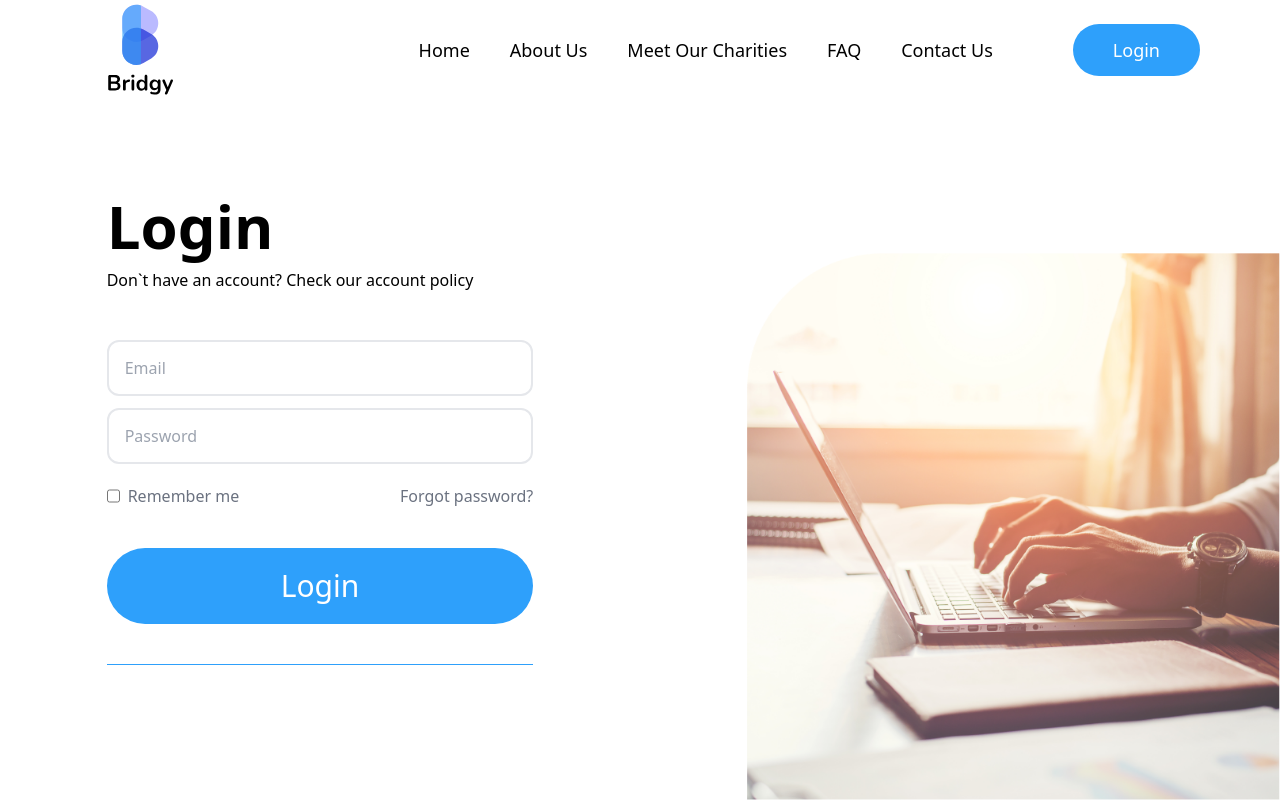
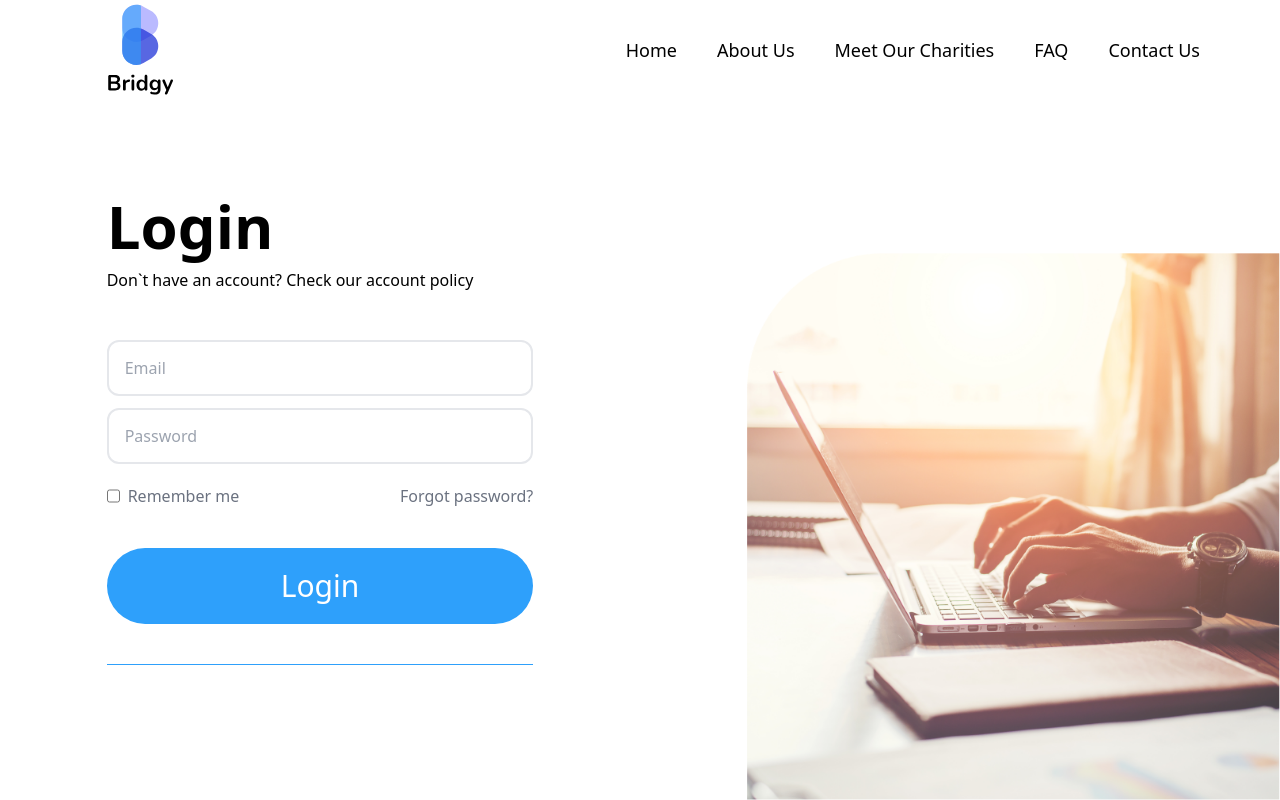
Before and after one commit to VladTZY/Bridgy, a React (Vite) app in the folder frontend/: page /login in a window 1280 px wide. Built offline with nearby package versions, Linux system fonts and the light colour scheme.

Commit message:
GEN-111 + minor fixes

```diff
--- a/frontend/src/App.jsx
+++ b/frontend/src/App.jsx
@@ -4,6 +4,7 @@ import { LoginPage } from "./pages/MiscPages/LoginPage";
 import { HomePage } from "./pages/MiscPages/HomePage";
 import { Navbar } from "./components/Navbar";
 import { MiniNavbar } from "./components/MiniNavbar";
+import { LoginNavbar } from "./components/LoginNavbar";
 import { Sidebar } from "./components/Sidebar";
 import { Footer } from "./components/Footer";
 import { MiniFooter } from "./components/MiniFooter";
@@ -158,7 +159,7 @@ function App() {
         element={isLoggedIn ? <ProfilePage /> : <Navigate to="/login" />}
       />
       <Route
-        path="/oportunity/:id"
+        path="/opportunity/:id"
         element={isLoggedIn ? <OportunityPage /> : <Navigate to="/login" />}
       />
       <Route path="*" element={<NotFoundPage />} />
@@ -184,7 +185,7 @@ function WrappedApp() {
           false: {
             true: (
               <div className="flex flex-col">
-                <Navbar />
+                <LoginNavbar />
                 <App />
               </div>
             ),
--- a/frontend/src/components/Card.jsx
+++ b/frontend/src/components/Card.jsx
@@ -1,17 +1,46 @@
 import { useNavigate } from "react-router-dom";
+import ClockIcon from "../../Bridgy_Assets/icon/clock blue.svg";
+import LocationIcon from "../../Bridgy_Assets/icon/location blue.svg";
+import CalendarIcon from "../../Bridgy_Assets/icon/calender blue.svg";
 
-export const Card = ({ id, name, description }) => {
+
+export const Card = ({ id, event_type, pic, title, description, date, location, duration}) => {
   const navigate = useNavigate();
 
   const handleMoreInfo = () => {
-    navigate(`/oportunity/${id}`);
+    navigate(`/${event_type}/${id}`);
   };
 
   return (
-    <div className="max-w-sm p-6 m-6 bg-cyan-500 borde rounded-lg trasnform transition duration-500 hover:bg-cyan-400 hover:scale-110 hover:drop-shadow-[0_35px_35px_rgba(51,204,255,0.25)]">
-      <h1 className="text-xl text-white bold">{name}</h1>
-      <p className="text-xl text-white bold">{description}</p>
-      <button onClick={handleMoreInfo}>More info</button>
+    <div className="w-[500px] rounded-lg transform transition duration-500  hover:scale-110 hover:drop-shadow-black flex-row">
+      <img src={pic} className="rounded-lg ml-12" style={{height: '200px'}} />
+      <div className="flex h-[30px] justify-around mt-4">
+        <div className="flex px-8 border justify-around">
+          <img src={CalendarIcon} style={{width: '20px', height: '20px'}} />
+          <div className="text-md text-black">
+            {date?.toString().substring(0, 10)}
+          </div>
+        </div>
+        <div className="flex px-8 border justify-around">
+          <img src={LocationIcon} style={{width: '20px', height: '20px'}} />
+          <div className="text-md text-black">
+            {location}
+          </div>
+        </div>
+        <div className="flex px-8 border justify-around">
+          <img src={ClockIcon} style={{width: '20px', height: '20px'}} />
+          <div className="text-md text-black">
+            {duration}h
+          </div>
+        </div>
+      </div>
+      <div className="mt-4 ml-6 text-3xl text-bold">
+        {title}
+      </div>
+      <div className="ml-6 mt-2 text-xl">
+        {description}
+      </div>
+      <button className="rounded-3xl ml-4 mt-8 px-48 py-4 bg-[#2EA0FB] hover:bg-[#2135D9] text-white text-xl" onClick={handleMoreInfo}>More info</button>
     </div>
   );
 };
--- /dev/null
+++ b/frontend/src/components/LoginNavbar.jsx
@@ -0,0 +1,43 @@
+import { Link } from "react-router-dom";
+import logo from '../../Bridgy_Assets/LOGO BRIDGY/Logo/SVG.svg';
+
+export const LoginNavbar = () => {
+
+  return (
+    <div className="flex px-20 justify-between h-[100px]">
+      <div className="flex items-center">
+        <Link to="/">
+          <img src={logo} alt="react logo" style={{ width: '120px', height: '120px'}}/>
+        </Link>
+      </div>
+
+      <div className="flex gap-10 items-center">
+         <Link to="/">
+          <div className="hover:underline underline-offset-8 decoration-2 hover:text-[#2135D9] text-lg">
+            Home
+          </div>
+        </Link>
+        <Link to="/">
+          <div className="hover:underline underline-offset-8 decoration-2 hover:text-[#2135D9] text-lg">
+            About Us
+          </div>
+        </Link>
+        <Link to="/">
+          <div className="hover:underline underline-offset-8 decoration-2 hover:text-[#2135D9] text-lg">
+            Meet Our Charities
+          </div>
+        </Link>
+        <Link to="/">
+          <div className="hover:underline underline-offset-8 decoration-2 hover:text-[#2135D9] text-lg">
+            FAQ
+          </div>
+        </Link>
+        <Link to="/">
+          <div className="hover:underline underline-offset-8 decoration-2 hover:text-[#2135D9] text-lg">
+            Contact Us
+          </div>
+        </Link>
+      </div>
+    </div>
+  );
+};
--- a/frontend/src/pages/OrganizationPages/PostOpportunitiesPage.jsx
+++ b/frontend/src/pages/OrganizationPages/PostOpportunitiesPage.jsx
@@ -79,7 +79,7 @@ export const PostOpportunitiesPage = () => {
               <div className="w-full">
                 <label>
                   <div className="flex">
-                    <img className="my-auto" src={ClockIcon} />
+                    <img className="my-auto" src={TimeIcon} />
                     <p className="my-auto text-xl">Capacity</p>
                   </div>
                   <input
@@ -94,7 +94,7 @@ export const PostOpportunitiesPage = () => {
               <div className="w-full mx-8">
                 <label>
                   <div className="flex">
-                    <img className="my-auto" src={TimeIcon} />
+                    <img className="my-auto" src={ClockIcon} />
                     <p className="my-auto text-xl">Required hours</p>
                   </div>
                   <input
@@ -109,7 +109,7 @@ export const PostOpportunitiesPage = () => {
               <div className="w-full">
                 <label>
                   <div className="flex">
-                    <img className="my-auto" src={ClockIcon} />
+                    <img className="my-auto" src={CalendarIcon} />
                     <p className="my-auto text-xl">Date and time</p>
                   </div>
                   <input
@@ -171,7 +171,7 @@ export const PostOpportunitiesPage = () => {
 
             <div>
               <button
-                className="bg-[#2EA0FB] text-white mt-5 py-4 px-10 rounded-[50px]"
+                className="bg-[#2EA0FB] text-white mt-5 py-4 px-10 rounded-[50px] hover:bg-[#2135D9]"
                 type="submit"
               >
                 Submit
--- a/frontend/src/pages/StudentPages/FindOpportunitiesPage.jsx
+++ b/frontend/src/pages/StudentPages/FindOpportunitiesPage.jsx
@@ -2,6 +2,7 @@ import axios from "axios";
 import { useEffect, useState } from "react";
 import { useSelector } from "react-redux/es/hooks/useSelector";
 import { Card } from "../../components/Card";
+import pic from "../../../Bridgy_Assets/Images/Webpage/What we do 01.png"
 
 export const FindOpportunitiesPage = () => {
   const jwt = useSelector((state) => state.auth.jwt);
@@ -30,8 +31,13 @@ export const FindOpportunitiesPage = () => {
           <Card
             key={event.id}
             id={event.id}
-            name={event.name}
+            title={event.name}
             description={event.description}
+            date={event.time}
+            location={event.location}
+            duration={event.hours}
+            event_type={"opportunity"}
+            pic={pic}
           />
         );
       })}
```
